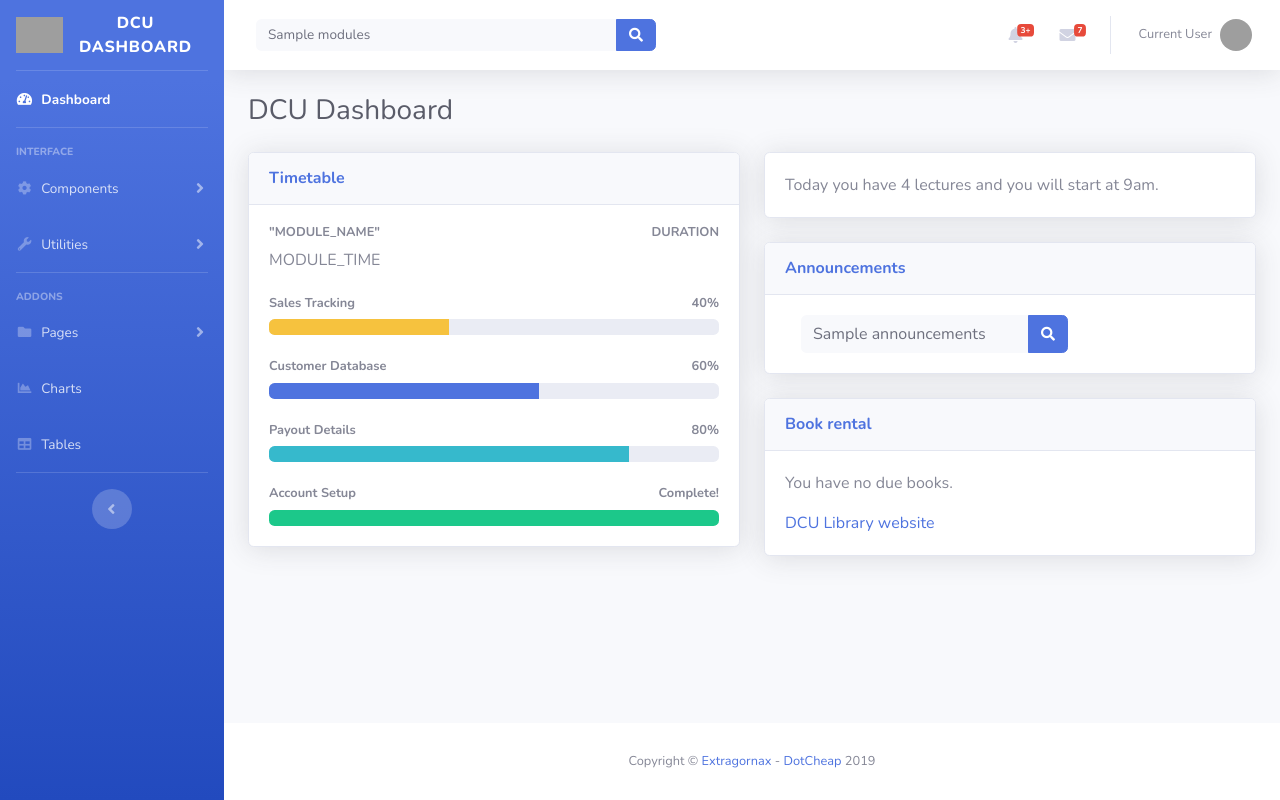
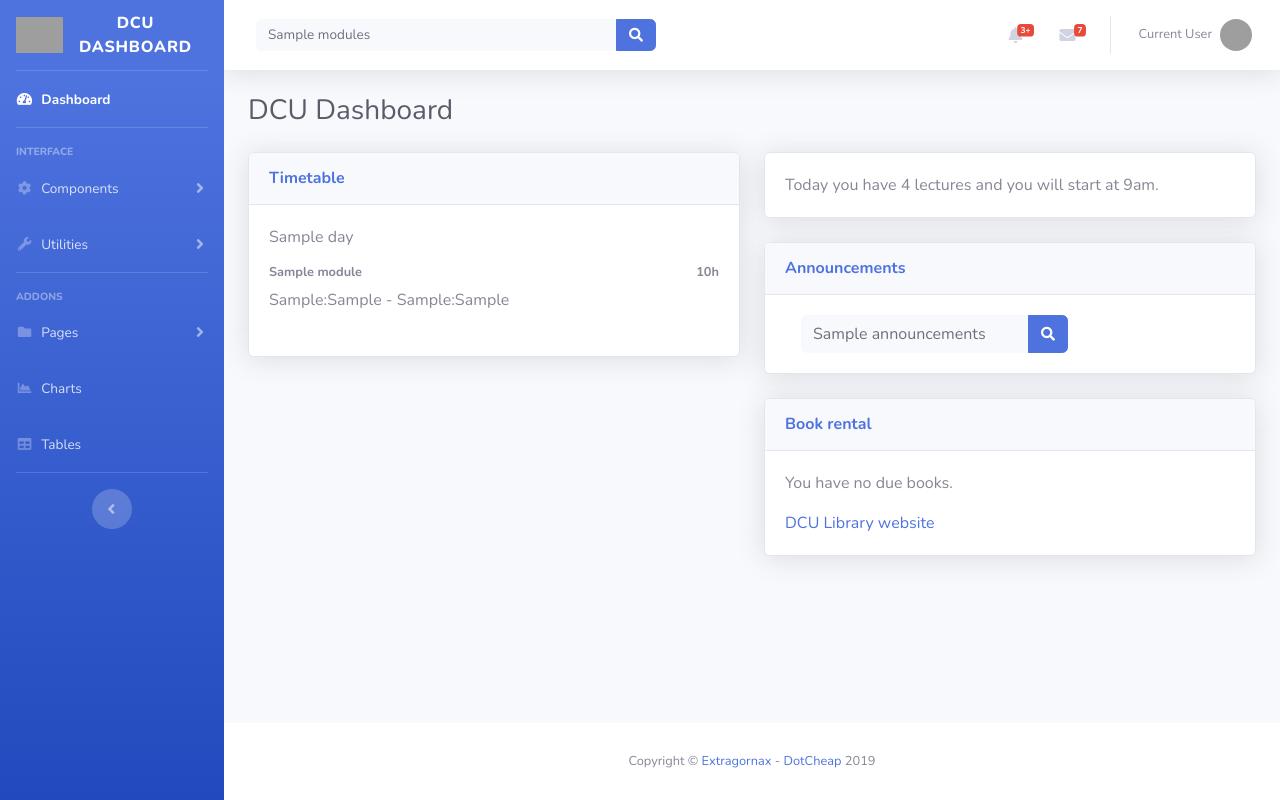
Before and after one commit to extragornax/2020-ca357-group30-ui-prototype, a Django app: template frontend-django/dashboard/templates/dashboard/index.html in a window 1280 px wide. Run offline with Django 3.2, Linux system fonts and the light colour scheme; the template is opened without the code that fills it: most values are stand-ins (such as "Sample title", 1, 10 or a date in 2020); some libraries are stand-ins or nearby versions; grey boxes are pictures that could not be loaded.

```diff
--- a/frontend-django/dashboard/templates/dashboard/index.html
+++ b/frontend-django/dashboard/templates/dashboard/index.html
@@ -329,34 +329,16 @@
 								<h6 class="m-0 font-weight-bold text-primary">Timetable</h6>
 							</div>
 							<div class="card-body">
-								<h4 class="small font-weight-bold">"MODULE_NAME" <span class="float-right">DURATION</span></h4>
-								<div class="mb-4">
-									<p>MODULE_TIME</p>
-								</div>
-								<h4 class="small font-weight-bold">Sales Tracking <span class="float-right">40%</span>
-								</h4>
-								<div class="progress mb-4">
-									<div class="progress-bar bg-warning" role="progressbar" style="width: 40%"
-										aria-valuenow="40" aria-valuemin="0" aria-valuemax="100"></div>
-								</div>
-								<h4 class="small font-weight-bold">Customer Database <span
-										class="float-right">60%</span></h4>
-								<div class="progress mb-4">
-									<div class="progress-bar" role="progressbar" style="width: 60%" aria-valuenow="60"
-										aria-valuemin="0" aria-valuemax="100"></div>
-								</div>
-								<h4 class="small font-weight-bold">Payout Details <span class="float-right">80%</span>
-								</h4>
-								<div class="progress mb-4">
-									<div class="progress-bar bg-info" role="progressbar" style="width: 80%"
-										aria-valuenow="80" aria-valuemin="0" aria-valuemax="100"></div>
-								</div>
-								<h4 class="small font-weight-bold">Account Setup <span
-										class="float-right">Complete!</span></h4>
-								<div class="progress">
-									<div class="progress-bar bg-success" role="progressbar" style="width: 100%"
-										aria-valuenow="100" aria-valuemin="0" aria-valuemax="100"></div>
-								</div>
+								{% for day in modulesPerDay %}
+
+								<p>{{day.day}}</p>
+									{% for i in day.data %}
+										<h4 class="small font-weight-bold">{{i.module}} <span class="float-right">{{i.duration}}h</span></h4>
+										<div class="mb-4">
+											<p>{{i.start_hour}}:{{i.start_min}} - {{i.end_hour}}:{{i.end_min}}</p>
+										</div>
+									{% endfor %}
+								{% endfor %}
 							</div>
 						</div>
 
```
Also changed, not shown: frontend-django/dashboard/views.py (+25 -18 lines), frontend-django/dashboard/workTests.py (+33 -24 lines).
